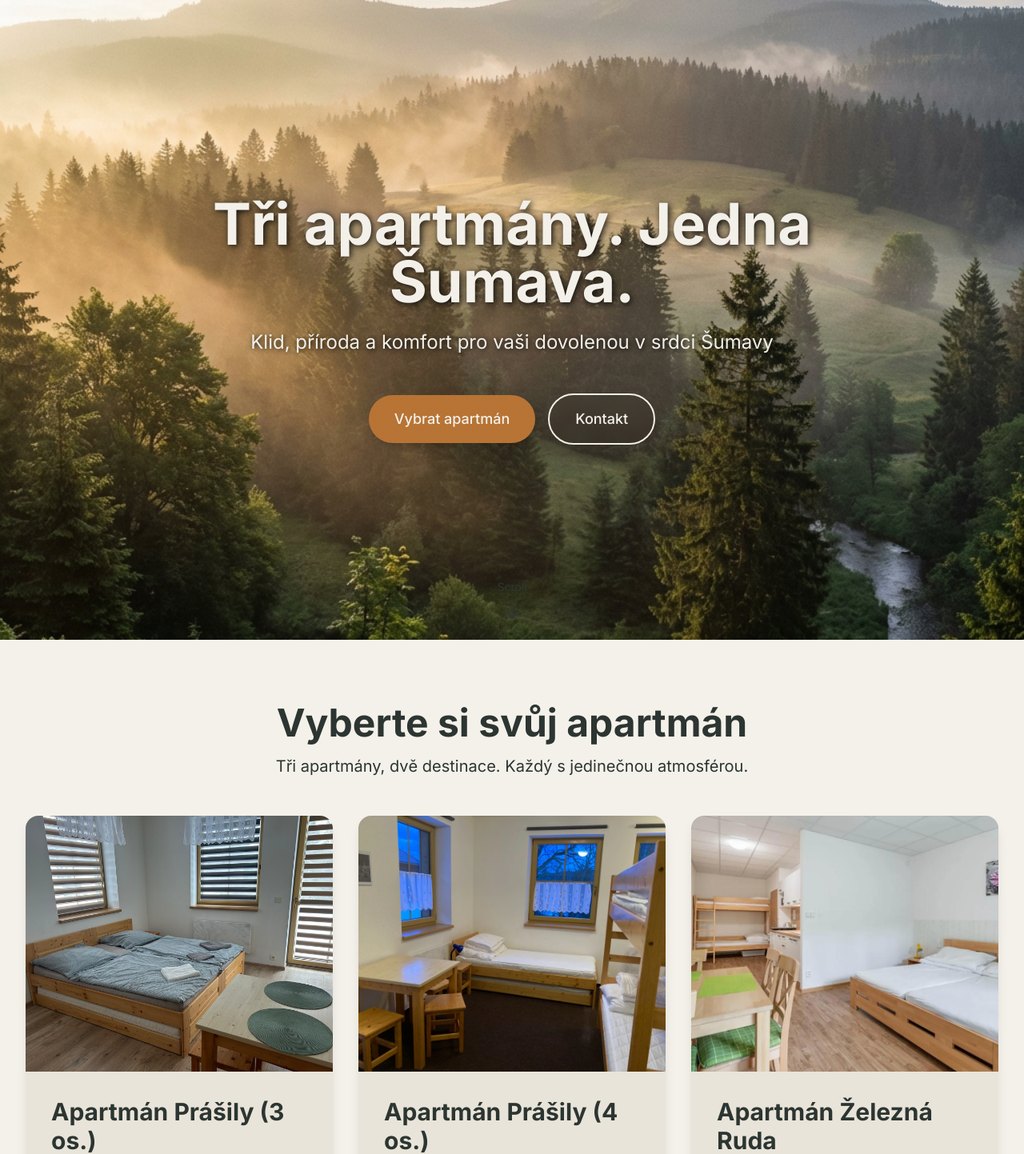
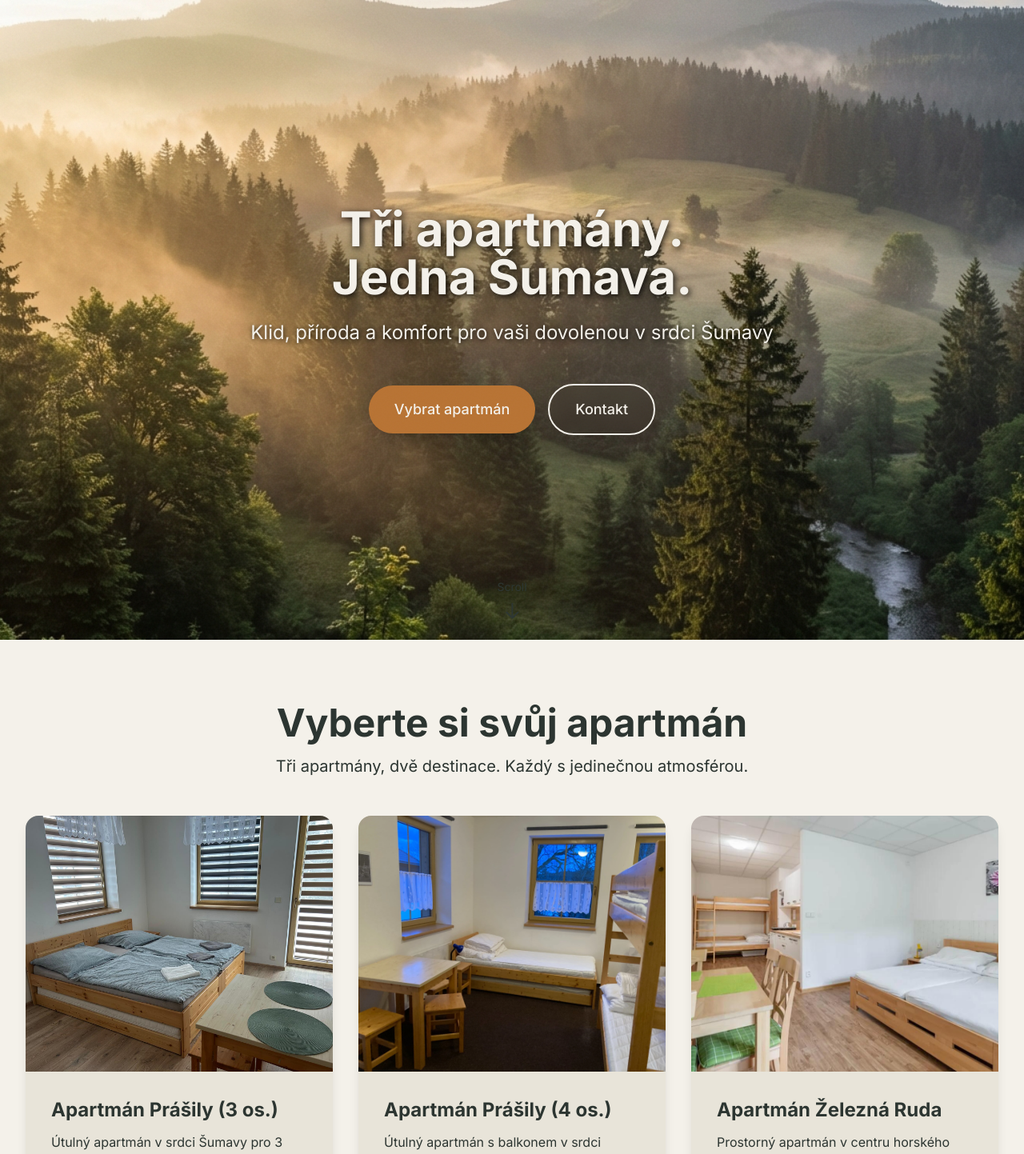
Before and after one commit to tomasklepac/Apartmany-sumava, a Next.js app: page / in a window 1280 px wide. Shown: the top 1443 px of the page at 80% size. Built offline with nearby package versions, Linux system fonts and the light colour scheme.

Commit message:
style: reduce heading font sizes to prevent awkward wrapping

```diff
--- a/components/ApartmentCard.tsx
+++ b/components/ApartmentCard.tsx
@@ -34,7 +34,7 @@ export default function ApartmentCard({ apartment, index = 0 }: ApartmentCardPro
 
             {/* Content */}
             <div className="p-8">
-                <h3 className="text-3xl font-bold text-charcoal mb-3">
+                <h3 className="text-2xl font-bold text-charcoal mb-3 text-balance">
                     {apartment.title}
                 </h3>
 
--- a/components/Hero.tsx
+++ b/components/Hero.tsx
@@ -50,7 +50,7 @@ export default function Hero({
                     initial={{ opacity: 0, y: 30 }}
                     animate={{ opacity: 1, y: 0 }}
                     transition={{ duration: 0.8, delay: 0.2 }}
-                    className="text-4xl sm:text-5xl md:text-6xl lg:text-7xl font-bold text-cream mb-6"
+                    className="text-3xl sm:text-4xl md:text-5xl lg:text-6xl font-bold text-cream mb-6 text-balance max-w-5xl mx-auto"
                     style={{ textShadow: '2px 2px 8px rgba(0, 0, 0, 0.9)' }}
                 >
                     {title}
```
